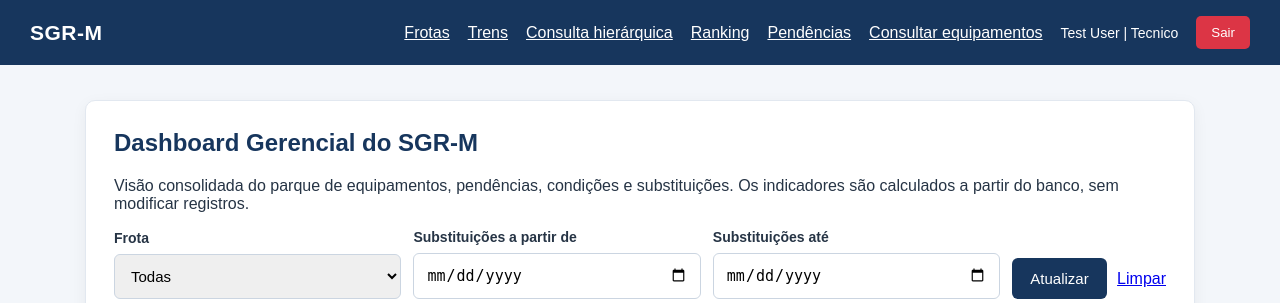
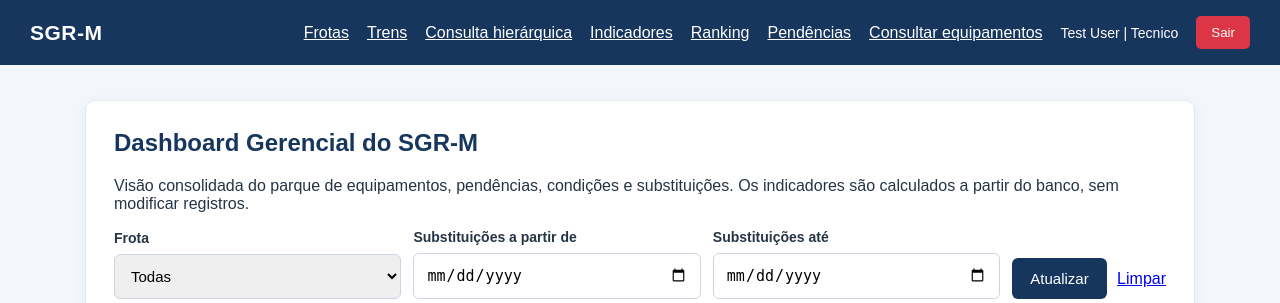
Before and after one commit to DiegoArmelin/SGR-M, a Laravel app: page /indicadores in a window 1280 px wide. Shown: the top 303 px of the page. Run offline with Laravel 12, Linux system fonts and the light colour scheme; a user stored in the database is signed in; data comes from the database, SQL or seed files in the repository; data that the repository does not hold is empty.

Commit message:
feat: adiciona indicadores ao menu do SGR-M

```diff
--- a/resources/views/layouts/app.blade.php
+++ b/resources/views/layouts/app.blade.php
@@ -225,6 +225,7 @@
                 <a href="{{ route('frotas.index') }}" style="color:white; text-decoration:underline;">Frotas</a>
                 <a href="{{ route('trens.index') }}" style="color:white; text-decoration:underline;">Trens</a>
                 <a href="{{ route('equipamentos.hierarquica') }}" style="color:white; text-decoration:underline;">Consulta hierárquica</a>
+                <a href="{{ route('dashboard.gerencial') }}" style="color:white; text-decoration:underline;">Indicadores</a>
                 <a href="{{ route('ranking.index') }}" style="color:white; text-decoration:underline;">Ranking</a>
                 <a href="{{ route('pendencias.index') }}" style="color:white; text-decoration:underline;">Pendências</a>
                 @if(auth()->user()->temPerfil('administrador'))
```
